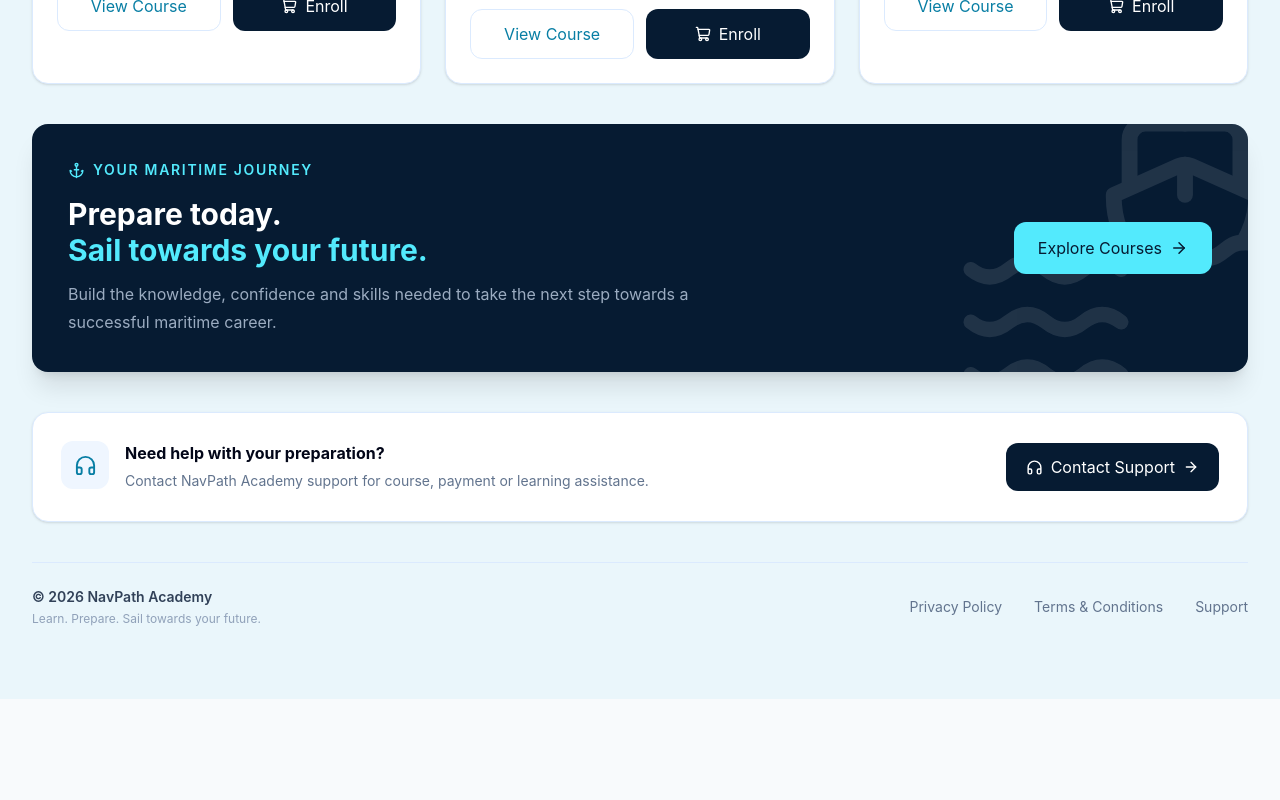
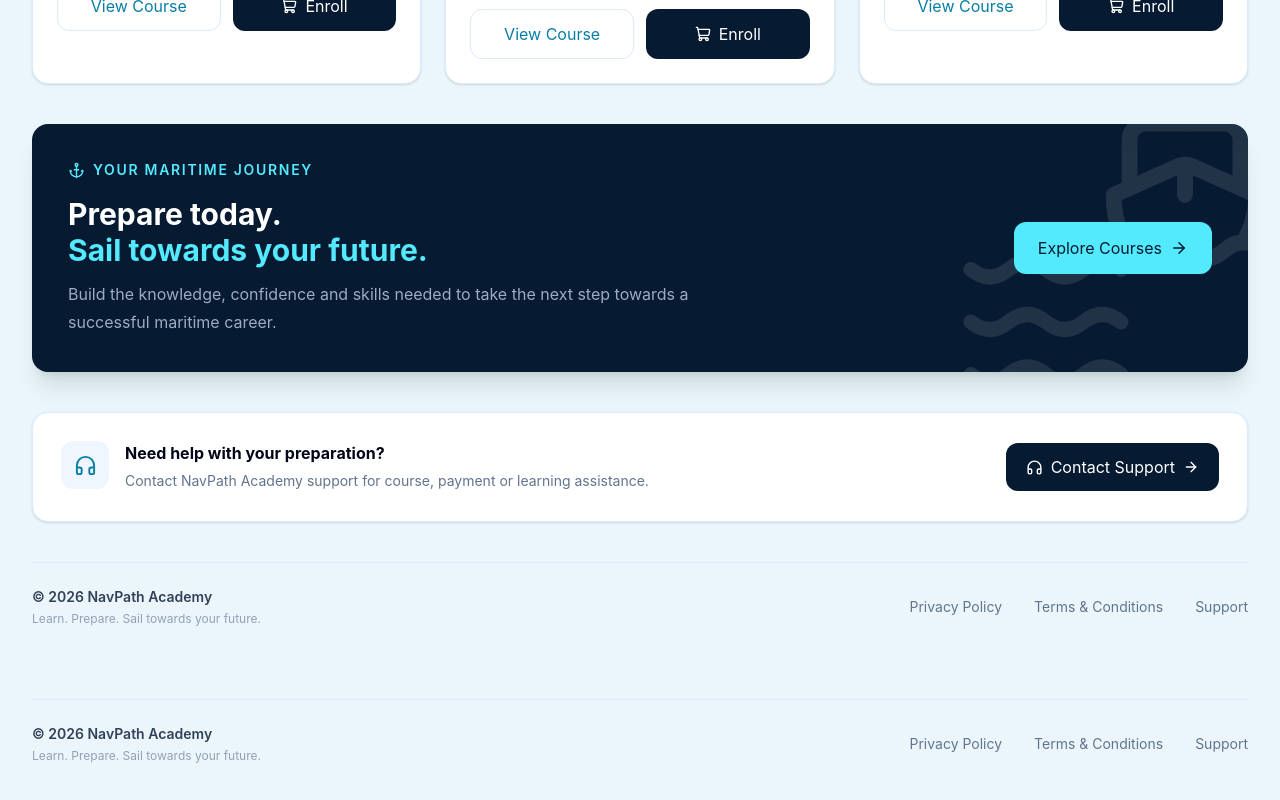
Before and after one commit to aravindkannan370-png/navpath, a React (Vite) app: page /dashboard in a window 1280 px wide. Shown: the part 2390-3190 px from the top of the page. Before the commit the page ends 3089 px from the top, so only its background shows below. Built offline with nearby package versions, Linux system fonts and the light colour scheme.

Commit message:
Restore dashboard legal and test links

```diff
--- a/src/pages/Dashboard.tsx
+++ b/src/pages/Dashboard.tsx
@@ -1224,6 +1224,49 @@ function Dashboard() {
             </div>
           </div>
         </footer>
+        {/* =========================================
+    FOOTER
+========================================= */}
+
+<footer className="mt-10 border-t border-blue-100 pt-6 pb-8">
+  <div className="flex flex-col gap-4 text-sm sm:flex-row sm:items-center sm:justify-between">
+    <div>
+      <p className="font-semibold text-slate-700">
+        © 2026 NavPath Academy
+      </p>
+
+      <p className="mt-1 text-xs text-slate-400">
+        Learn. Prepare. Sail towards your future.
+      </p>
+    </div>
+
+    <div className="flex flex-wrap items-center gap-x-8 gap-y-3 text-sm">
+      <button
+        type="button"
+        onClick={() => navigate("/privacy-policy")}
+        className="text-slate-500 transition hover:text-[#087ea4]"
+      >
+        Privacy Policy
+      </button>
+
+      <button
+        type="button"
+        onClick={() => navigate("/terms")}
+        className="text-slate-500 transition hover:text-[#087ea4]"
+      >
+        Terms & Conditions
+      </button>
+
+      <button
+        type="button"
+        onClick={() => navigate("/support")}
+        className="text-slate-500 transition hover:text-[#087ea4]"
+      >
+        Support
+      </button>
+    </div>
+  </div>
+</footer>
       </main>
     </div>
   );
```
